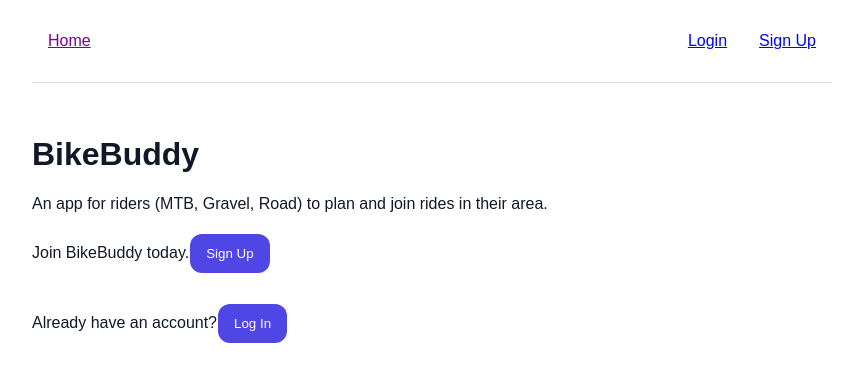
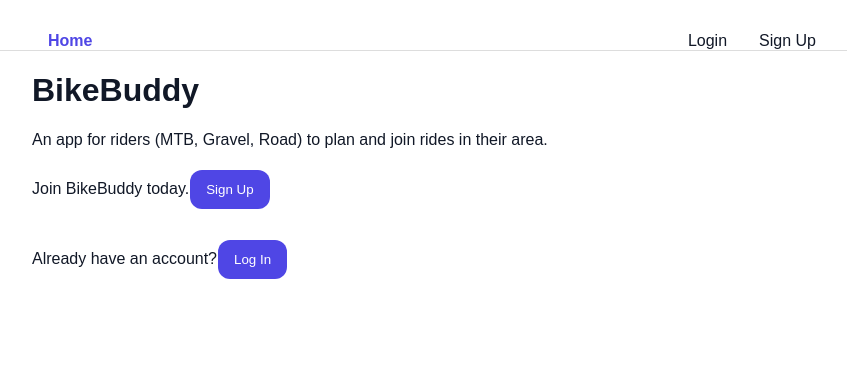
Before and after one commit to kwessels-ensemble/BikeBuddy, a Next.js app: page / in a window 1280 px wide. Shown: the top 382 px of the page, without its empty margins (208-1055 px from the left). Built offline with nearby package versions, Linux system fonts and the light colour scheme; no server answers.

Commit message:
more navbar styling

```diff
--- a/src/app/global.css
+++ b/src/app/global.css
@@ -23,7 +23,7 @@
 .container {
     max-width: 800px;
     margin: 0 auto;
-    padding: 2rem;
+    padding: 0 2rem;
 }
 
 html, body {
--- a/src/components/Nav/NavBar.jsx
+++ b/src/components/Nav/NavBar.jsx
@@ -41,7 +41,7 @@ export default function NavBar() {
 
     return (
             <nav className={styles.nav}>
-                <div className={styles.container}>
+                <div className={`container ${styles.inner}`}>
                     <div className='leftItems'>
                         <Link
                             href="/"
--- a/src/components/Nav/NavBar.module.css
+++ b/src/components/Nav/NavBar.module.css
@@ -1,41 +1,48 @@
+
+/* .nav {
+
+    margin: 0 auto;
+    max-width: 800px;
+    padding: 2rem;
+    border-bottom: 1px solid #ddd;
+} */
 
 .nav {
     /* background-color: var(--color-card-background); */
-    border-bottom: 1px solid #ddd;
-    margin: 0 auto;
-    max-width: 800px;
+    padding: 0 2rem;
 }
 
-/* .navContent {
-    max-width: 1200px;
-    margin: 0 auto;
-    padding: 0 2rem;
-} */
+.inner {
+    display: flex;
+    align-items: center;
+    justify-content: space-between;
+    border-bottom: 1px solid #ddd;
+    padding: 1rem 0;
+}
 
-.container {
+/* .container {
     display: flex;
     justify-content: space-between;
     align-items: center;
+    max-width: 800px;
+    padding-bottom: 2rem;;
+} */
 
-    max-width: 800px;
-    /* margin: 0 auto; */
-    /* padding: 2rem; */
-    padding-bottom: 2rem;;
-    /* border-bottom: 1px solid #ddd; */
-
-}
 .navLink {
-    /* padding: 0;
-    margin: 0; */
     padding: 0.5rem 1rem;
     border-radius: 4px;
-    color: blue;
+    /* color: blue; */
+    color: var(--color-text);
+    text-decoration: none;
 }
 
 .navLink:hover {
-    color: rgb(157, 3, 157);
+    /* color: rgb(157, 3, 157); */
+    color: var(--color-secondary);
 }
 
 .navLinkActive {
-    color: rgb(129, 2, 129);
+    /* color: rgb(129, 2, 129); */
+    color: var(--color-primary);
+    font-weight: 600;
 }
```
